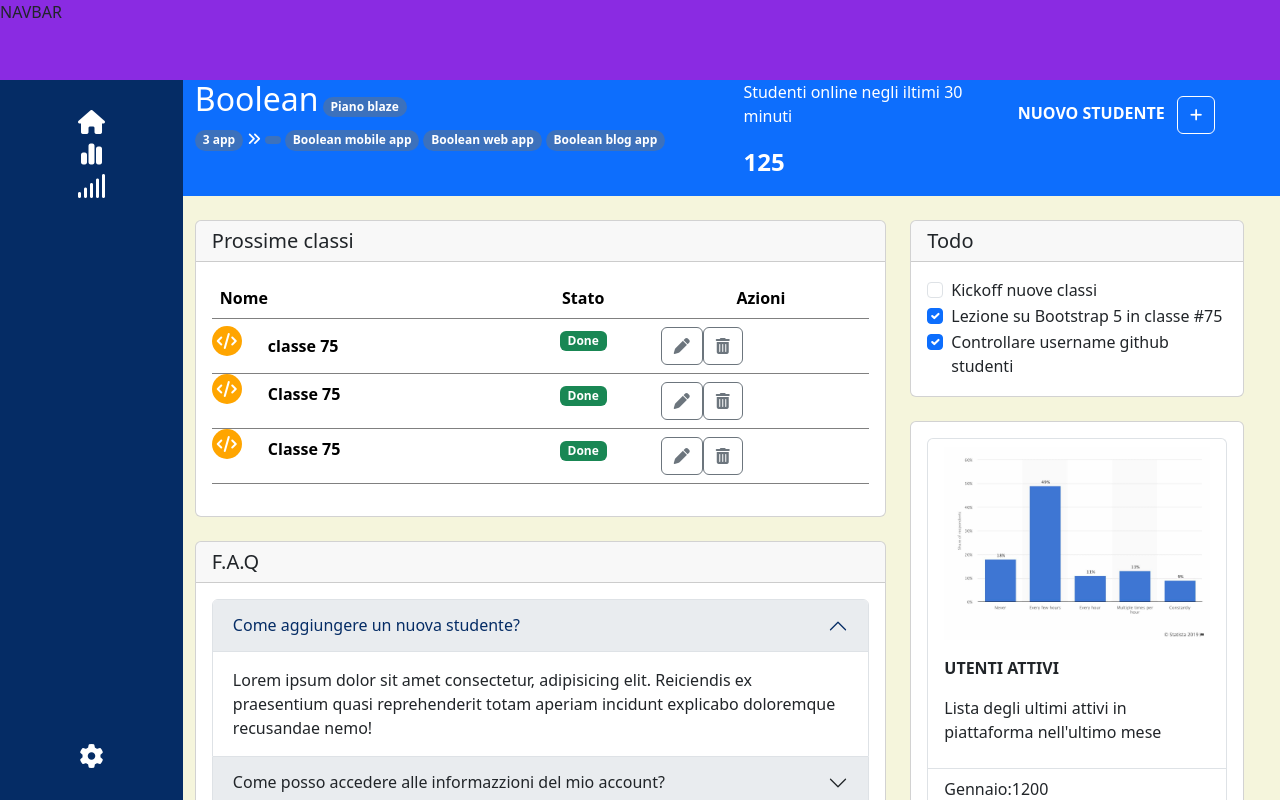
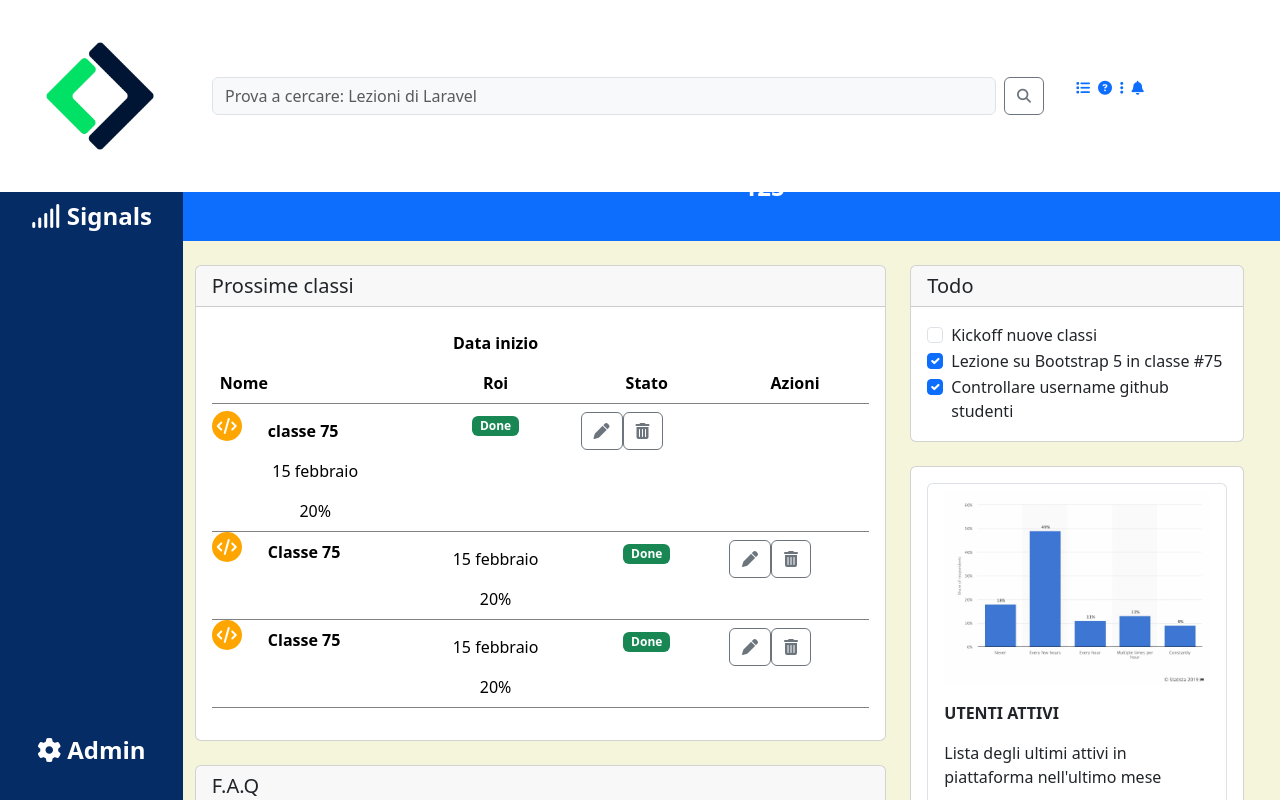
Before and after one commit to adrisala20/html-css-bootstrap-dashboard, a plain HTML site: page index.html in a window 1280 px wide. Drawn offline with nearby package versions, Linux system fonts and the light colour scheme.

Commit message:
add hidden incons to header

```diff
--- a/css/style.css
+++ b/css/style.css
@@ -13,11 +13,19 @@
 #nav{
     height: 80px;
     width: 100%;
-    background-color: blueviolet;
     position: fixed;
     top:0;
     left: 0;
     z-index: 3000;
+}
+#logo-nav-header {
+    width: 100px;
+}
+#cerca-nav-header {
+    width: calc(100% - 130px);
+}
+#icon-nav-header {
+    width: 30px;
 }
 /*  ************ main *********+ */
 main{
@@ -33,7 +41,8 @@ main{
     height: 100%;
     padding-top: 30px;
 }
-#sidebar a span {
+
+#sidebar span {
     display: none;
 }
 /* ******* mainpage */
@@ -51,10 +60,11 @@ main{
 #nav-top .offcanvas{
     width: 500px;
 }
-#nav-center #icon-plus {
+#nav-center .icon-plus {
     display: inline-block;
 }
-#badge-hidden {
+#icon-nav-header .icon-hidden,
+#nav-center .badge-hidden {
     display: none;
 }
 /* ********* col table ******** */
@@ -89,10 +99,29 @@ main{
     .mainpage {
         width: calc(100% - 100px);
     }
+    #logo-nav-header {
+        width: 200px;
+    }
+    #cerca-nav-header {
+        width: calc(100% - 400px);
+    }
+    #icon-nav-header {
+        width: 200px;
+    }
     #sidebar {
         width: 100px;
     }
-
+    #nav-main{
+        padding-top: 25px;
+        padding-bottom: 20px;
+    }
+    #nav-center .icon-plus {
+        display: none;
+    }
+    #icon-nav-header .icon-hidden,
+    #nav-center .badge-hidden {
+        display: inline-block;
+    }
 }
 @media screen and (min-width:992px){
     .mainpage {
@@ -110,36 +139,16 @@ main{
     #nav-top .offcanvas{
         width: 600px;
     }
-    #nav-center #icon-plus {
-        display: none;
-    }
-    #nav-center .badge-hidden {
-        display:inline-block;
-    }
     #class-table .data-table,
     #class-table .roi-table {
-        display: none;
+        display: block;
     }
 }
 @media screen and (min-width: 1200px){
-    .mainpage {
-        width: calc(100% - 200px);
-    }
-    #sidebar {
-        width: 200px;
-    }
-   #sidebar span {
-    display: block;
-   }
    #nav-top .offcanvas{
     width: 700px;
 }
 }
 @media screen and (min-width: 1440px){
-    .mainpage {
-        width: calc(100% - 200px);
-    }
-    #sidebar {
-        width: 200px;
-    }
+
 }
--- a/index.html
+++ b/index.html
@@ -14,11 +14,33 @@
 </head>
 
 <body>
-  <!-- header -->
   <div class="wrapper">
+    <!-- header -->
     <header>
-      <div id="nav">
-        NAVBAR
+      <div id="nav" class="bg-body">
+        <nav class="navbar bg-body ">
+          <div class="container-fluid">
+            <div class="row d-flex w-100 text-center align-items-center  ">
+              <div id="logo-nav-header" class="col-2 col-lg-3">
+                <img src="img/mobile-logo.png" alt="logo" class="img-fluid ">
+              </div>
+              <div id="cerca-nav-header" class="col-8">
+                <form class="d-flex" role="search">
+                  <input class="form-control me-2 bg-body-tertiary " type="search" placeholder="Prova a cercare: Lezioni di Laravel" aria-label="Search">
+                  <button class="btn btn-outline-secondary   " type="submit"> <i class="fa-solid fa-magnifying-glass fa-sm"></i></button>
+                </form>
+              </div>
+              <div id="icon-nav-header" class="col-2 col-lg-3">
+               <ul class="list-unstyled d-flex ">
+                <li><a href="#"><i class="fa-solid fa-list fa-sm icon-hidden ps-md-2"></i></a></li>
+                <li><a href="#"><i class="fa-solid fa-circle-question fa-sm icon-hidden ps-md-2"></i></a></li>
+                <li><a href="#"><i class="fa-solid fa-ellipsis-vertical fa-sm icon-hidden ps-md-2"></i></a></li>
+                <li><a href="#"><i class="fa-solid fa-bell fa-sm ps-md-2"></i></a></li>
+               </ul>
+              </div>
+            </div>
+          </div>
+        </nav>
       </div>
     </header>
     <main>
@@ -169,9 +191,9 @@
                   </p>
                   <i class="fa-solid fa-angles-right fa-sm text-white "></i>
                   <span class="badge rounded-pill text-bg-secondary bg-opacity-50">
-                    <i class="fa-solid fa-plus fa-sm" id="icon-plus"></i>
+                    <i class="fa-solid fa-plus fa-sm icon-plus"></i>
                   </span>
-                    <span class="badge rounded-pill text-bg-secondary bg-opacity-50 badge-hiddden">
+                    <span class="badge rounded-pill text-bg-secondary bg-opacity-50 badge-hidden">
                       Boolean mobile app
                     </span>
                     <span class="badge rounded-pill text-bg-secondary bg-opacity-50 badge-hidden">
@@ -193,6 +215,7 @@
         <!-- ------- row -------- -->
         <div class="container-fluid">
           <div class="row w-100 ">
+            <!-- ---- coll prossime classi -->
             <div id="left" class="col-12 col-md-12 col-lg-8">
               <div id="left-top" class=" pt-4">
                 <div class="card">
```
